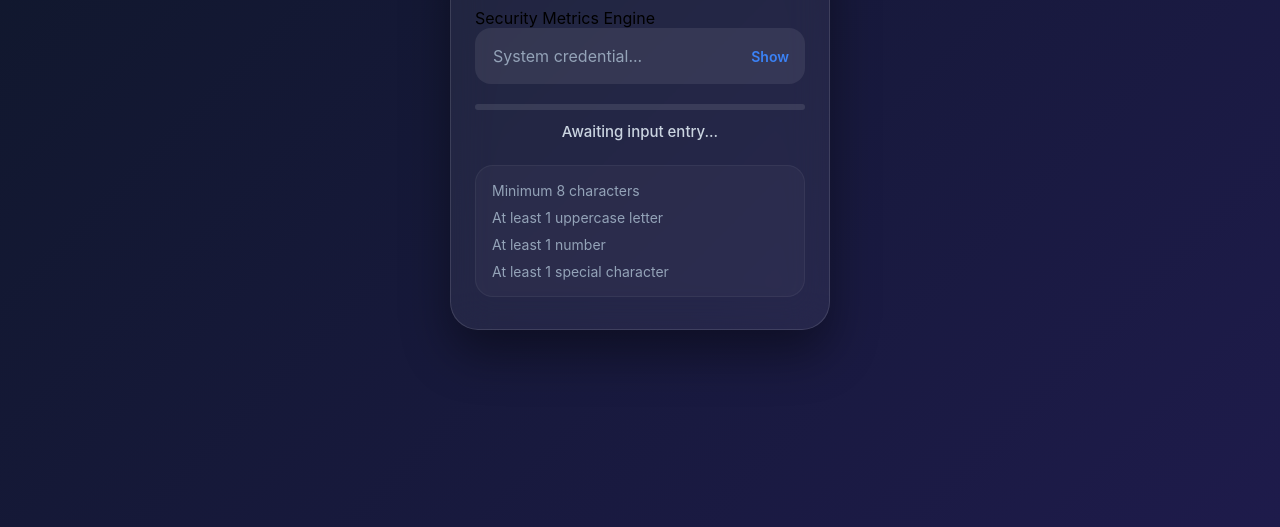
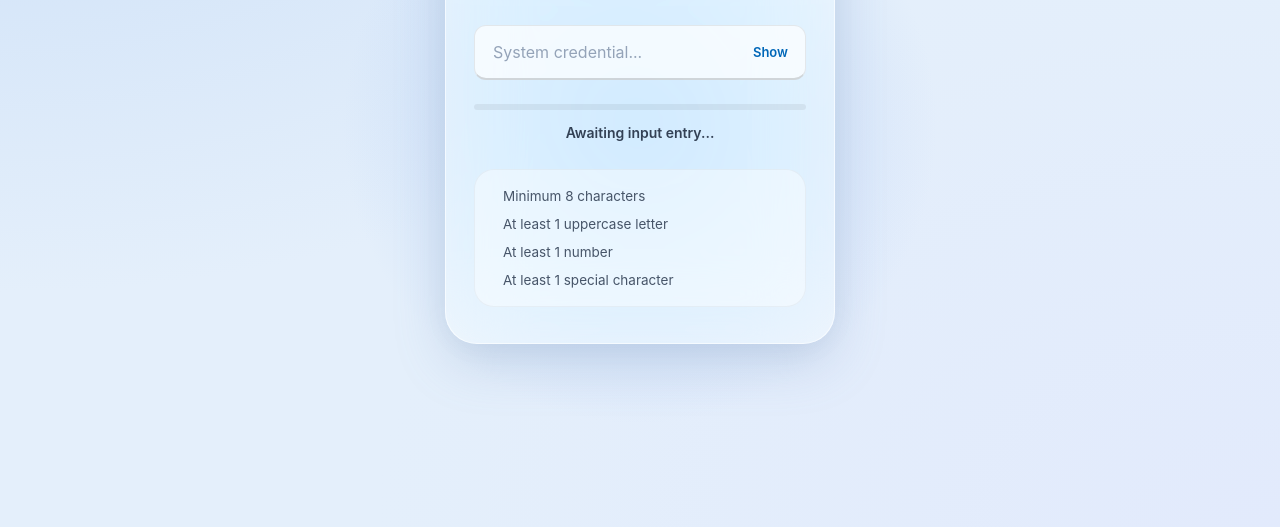
Before and after one commit to mikecoder271/password-checker, a plain HTML site: page index.html in a window 1280 px wide. Shown: the part 273-800 px from the top of the page. Drawn offline with Linux system fonts and the light colour scheme.

Commit message:
Refactor CSS styles for improved UI design
Updated styles for body, card, and input elements to enhance visual design and usability.

```diff
--- a/style.css
+++ b/style.css
@@ -1,129 +1,165 @@
+/* 1. Reset & Desktop Framework Base */
 * {
     margin: 0;
     padding: 0;
     box-sizing: border-box;
-    font-family: -apple-system, BlinkMacSystemFont, "Segoe UI", Roboto, Helvetica, Arial, sans-serif;
+    font-family: -apple-system, BlinkMacSystemFont, "Segoe UI", "SF Pro Display", Roboto, Helvetica, sans-serif;
 }
 
 body {
-    background: linear-gradient(135deg, #0f172a 0%, #1e1b4b 100%);
+    background: #e4effb; /* Windows 11 Light Mica Blue tint base */
+    background-image:
+        radial-gradient(at 0% 0%, #cbdff7 0px, transparent 50%),
+        radial-gradient(at 100% 100%, #e2eafc 0px, transparent 50%);
     min-height: 100vh;
     display: flex;
     justify-content: center;
     align-items: center;
-    padding: 20px;
+    padding: 24px;
+    overflow: hidden;
+    position: relative;
 }
 
-/* 2. One UI Glassmorphic Container */
-.card {
-    background: rgba(255, 255, 255, 0.06);
-    backdrop-filter: blur(20px);
-    -webkit-backdrop-filter: blur(20px);
-    border: 1px solid rgba(255, 255, 255, 0.12);
-    border-radius: 28px; /* Classic deeply rounded One UI corners */
-    padding: 32px 24px;
-    width: 100%;
-    max-width: 380px;
-    box-shadow: 0 24px 48px rgba(0, 0, 0, 0.4);
+/* 2. macOS Tahoe '26 Ambient Glow Component */
+.ambient-glow {
+    position: absolute;
+    width: 600px;
+    height: 600px;
+    background: radial-gradient(circle, rgba(165,196,243,0.6) 0%, rgba(255,255,255,0) 70%);
+    top: 50%;
+    left: 50%;
+    transform: translate(-50%, -50%);
+    z-index: 1;
+    pointer-events: none;
 }
 
-/* 3. Typography Styles */
+/* 3. The Fusion Card (One UI 9 Grid + High Blur Glass) */
+.card {
+    position: relative;
+    z-index: 2;
+    background: rgba(255, 255, 255, 0.45); /* Heavy Apple frosted clear white glass */
+    backdrop-filter: blur(40px) saturate(210%); /* Tahoe Max-saturate blur stack */
+    -webkit-backdrop-filter: blur(40px) saturate(210%);
+    border: 1px solid rgba(255, 255, 255, 0.6); /* Translucent bright rim reflection */
+    border-radius: 32px; /* Smooth One UI 9 curvature scaling */
+    padding: 36px 28px;
+    width: 100%;
+    max-width: 390px;
+    box-shadow:
+        0 4px 30px rgba(0, 0, 0, 0.03),
+        0 20px 50px rgba(116, 147, 191, 0.25); /* Colored ambient depth shadow */
+}
+
+/* 4. One UI 9 Top-Heavy Header Formatting */
+.card-header {
+    text-align: center;
+    margin-bottom: 28px;
+}
+
 h2 {
-    color: #f8fafc;
-    text-align: center;
-    font-size: 22px;
-    font-weight: 600;
-    margin-bottom: 24px;
+    color: #1e293b;
+    font-size: 24px;
+    font-weight: 700;
     letter-spacing: -0.5px;
 }
 
-/* 4. One UI Style Input Fields */
+.subtitle {
+    color: #64748b;
+    font-size: 13px;
+    font-weight: 500;
+    margin-top: 4px;
+}
+
+/* 5. Windows 11 Fluid Component Inputs */
 .input-container {
     position: relative;
-    margin-bottom: 20px;
+    margin-bottom: 24px;
 }
 
 input {
     width: 100%;
-    padding: 16px 50px 16px 16px;
-    background: rgba(255, 255, 255, 0.08);
-    border: 2px solid transparent;
-    border-radius: 16px;
-    color: #ffffff;
+    padding: 16px 54px 16px 18px;
+    background: rgba(255, 255, 255, 0.7); /* Windows 11 Input Acrylic texture */
+    border: 1px solid rgba(0, 0, 0, 0.08);
+    border-bottom: 2px solid rgba(0, 0, 0, 0.15); /* Bottom fluid anchor line */
+    border-radius: 12px; /* Adaptive system input styling */
+    color: #0f172a;
     font-size: 16px;
-    transition: all 0.25s cubic-bezier(0.4, 0, 0.2, 1);
+    transition: all 0.2s ease-in-out;
 }
 
 input:focus {
     outline: none;
-    background: rgba(255, 255, 255, 0.12);
-    border-color: #3b82f6; /* Premium Focus Accent Blue */
-    box-shadow: 0 0 0 4px rgba(59, 130, 246, 0.25);
+    background: #ffffff;
+    border-color: #0067b8; /* Windows 11 Signature Blue */
+    border-bottom-width: 2px;
+    box-shadow: 0 4px 12px rgba(0, 103, 184, 0.15);
 }
 
 input::placeholder {
     color: #94a3b8;
 }
 
-/* Eye Toggle Button */
 #toggle-btn {
     position: absolute;
-    right: 16px;
+    right: 18px;
     top: 50%;
     transform: translateY(-50%);
     background: none;
     border: none;
     cursor: pointer;
-    color: #3b82f6;
+    color: #0067b8;
     font-weight: 600;
-    font-size: 14px;
+    font-size: 13px;
 }
 
-/* 5. Minimalist Strength Tracker */
+/* 6. Precision System Trackers */
 .meter-container {
-    background: rgba(255, 255, 255, 0.1);
+    background: rgba(0, 0, 0, 0.06);
     height: 6px;
     border-radius: 100px;
     overflow: hidden;
-    margin-bottom: 12px;
+    margin-bottom: 14px;
 }
 
 #strength-bar {
     height: 100%;
     width: 0%;
     border-radius: 100px;
-    transition: width 0.4s cubic-bezier(0.4, 0, 0.2, 1), background-color 0.3s ease;
+    transition: width 0.35s cubic-bezier(0.1, 0.9, 0.2, 1);
 }
 
 #feedback-text {
-    font-size: 15px;
-    font-weight: 500;
-    color: #cbd5e1;
+    font-size: 14px;
+    font-weight: 600;
+    color: #334155;
     text-align: center;
-    margin-bottom: 24px;
+    margin-bottom: 28px;
 }
 
-/* 6. Clean Checklist Grid */
+/* 7. Segmented Sub-Panel Container */
 .requirements {
     list-style: none;
     display: flex;
     flex-direction: column;
-    gap: 10px;
-    background: rgba(255, 255, 255, 0.03);
-    padding: 16px;
-    border-radius: 18px;
-    border: 1px solid rgba(255, 255, 255, 0.05);
+    gap: 12px;
+    background: rgba(255, 255, 255, 0.4);
+    border: 1px solid rgba(0, 0, 0, 0.04);
+    padding: 18px;
+    border-radius: 20px;
 }
 
 .requirements li {
-    font-size: 14px;
-    color: #94a3b8;
+    font-size: 13.5px;
+    color: #475569;
     display: flex;
     align-items: center;
-    transition: color 0.25s ease;
+    gap: 10px;
+    transition: color 0.2s ease;
 }
 
+/* Interactive Color Swaps */
 .requirements li.valid {
-    color: #4ade80; /* Smooth One UI green */
-    font-weight: 500;
+    color: #0f5132;
+    font-weight: 600;
 }
```
